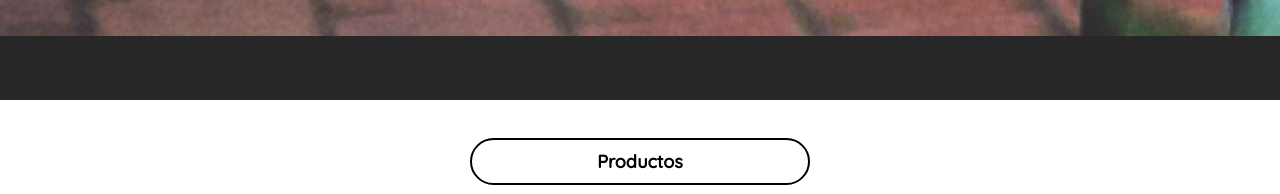
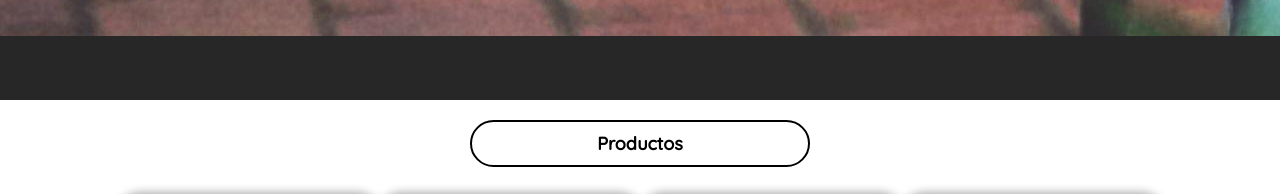
Before and after one commit to GMikan/CakesOps, a plain HTML site: page index.html in a window 1280 px wide. Shown: the part 3368-3562 px from the top of the page. Drawn offline with Linux system fonts and the light colour scheme.

Commit message:
cambiocss

```diff
--- a/index.html
+++ b/index.html
@@ -7,7 +7,7 @@
     <meta name="viewport" content="width=device-width, initial-scale=1.0">
     <title>CakesOps</title>
     <script src="https://kit.fontawesome.com/21fb5eaeb1.js" crossorigin="anonymous"></script>
-    <link rel="stylesheet" href="/CSS/estilo.css">
+    <link rel="stylesheet" href="/CSS/estilos.css">
     <link rel="preconnect" href="https://fonts.googleapis.com">
     <link rel="preconnect" href="https://fonts.gstatic.com" crossorigin>
     <link href="https://fonts.googleapis.com/css2?family=Quicksand:wght@500&display=swap" rel="stylesheet">
```
